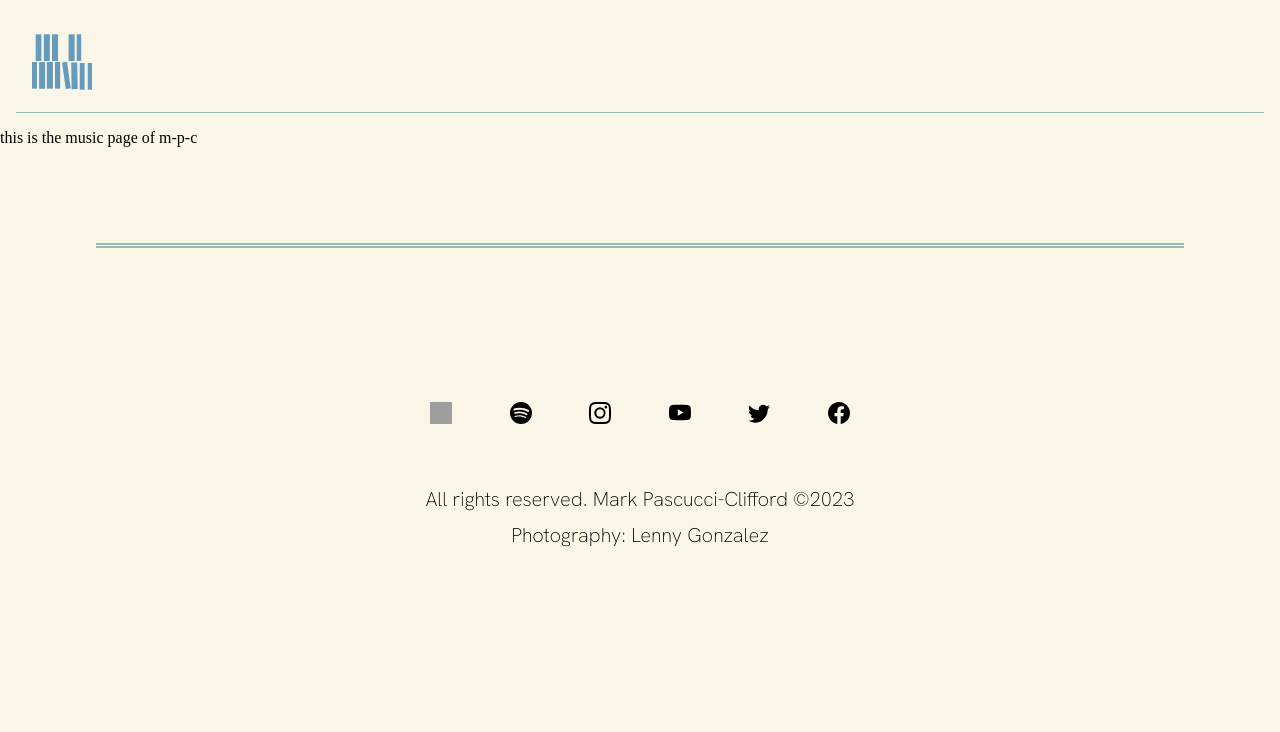
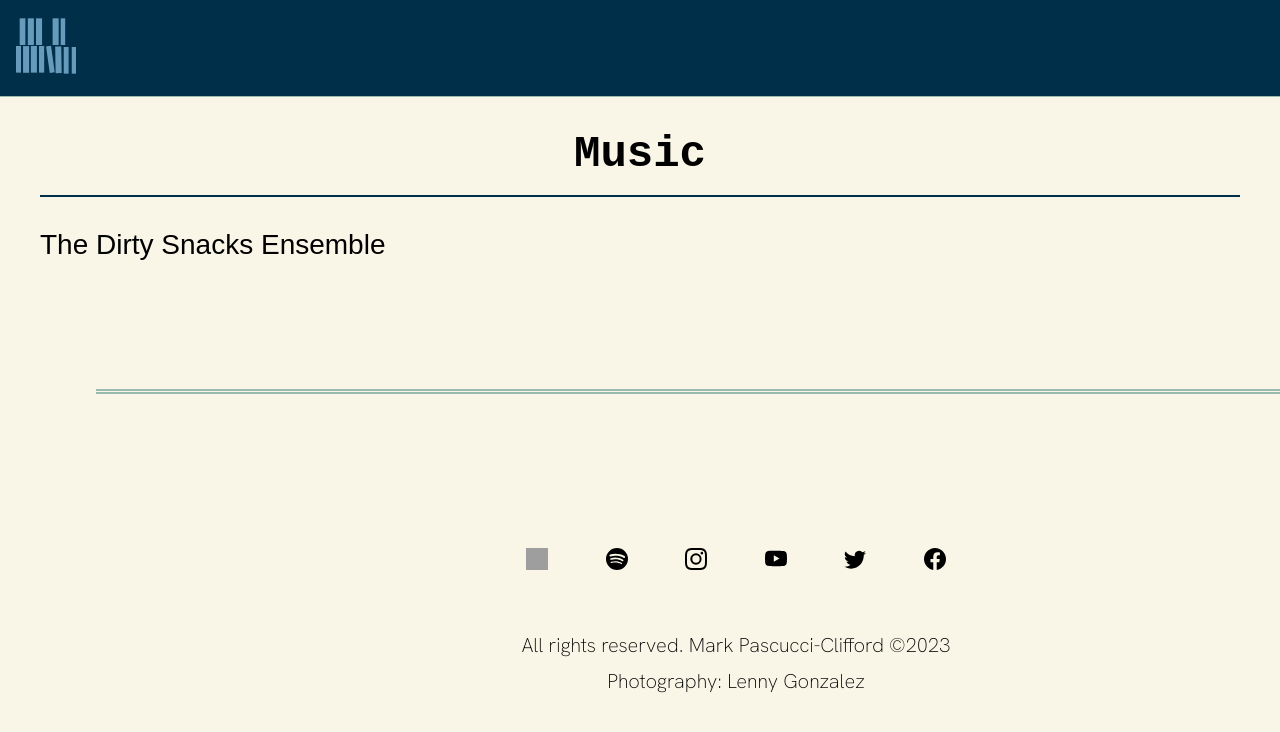
Before and after one commit to skymouse85/m-p-c-music, a Next.js app: page /music in a window 1280 px wide. Shown: the top 732 px of the page. Built offline with nearby package versions, Linux system fonts and the light colour scheme; grey boxes are pictures that could not be loaded.

Commit message:
music.js updates

```diff
--- a/components/Header.js
+++ b/components/Header.js
@@ -30,7 +30,9 @@ export default function Header() {
                     <Link href="/bio">about</Link>
 
                 </li>
-                <li>music</li>
+                <li>
+                    <Link href='/music'>music</Link>
+                </li>
                 <li>shows</li>
                 <li>projects</li>
                 <li>contact</li>
--- a/pages/music.js
+++ b/pages/music.js
@@ -1,17 +1,21 @@
 import SmHeader from "@/components/SmHeader"
 import styles from "@/styles/Home.module.css"
 import Footer from "@/components/Footer"
+import { neueMachina, raleway, robotoMono, hankenGrotesk, montserrat, interTight } from "@/styles/fonts";
 
 export default function Music() {
     return (
         <>
-         <div className={styles.sm_header}>
-                <SmHeader />
+            <div className={styles.sm_header}>
+                    <SmHeader />
             </div>
-        <div>
-            <p>this is the music page of m-p-c</p>
-        </div>
-        <Footer/>
+           <main className={styles.nonIndex}>
+                <h1>Music</h1>
+                <div className={styles.musicContent}>
+                    <h2>The Dirty Snacks Ensemble</h2>
+                </div>
+           </main>
+            <Footer/>
         </>
     )
 }
--- a/styles/Home.module.css
+++ b/styles/Home.module.css
@@ -27,10 +27,26 @@
   flex-direction: column;
   justify-content: space-between;
   align-items: center;
-  padding: 6rem;
+  padding: 2rem;
   margin-left: 30px;
   margin-right: 30px;
   min-height:fit-content
+}
+
+.musicContent {
+  display: grid;
+  grid-template-columns: 600px 600px;
+  padding-top: 2rem;
+  text-align: left;
+}
+
+.nonIndex h1 {
+  font-size: 2.75rem;
+  border-bottom: 2px solid var(--secondary-bg-color);
+  min-width: 1200px;
+  max-width: 1140px;
+  text-align: center;
+  padding-bottom: 1rem;
 }
 
 .nonIndex p{
@@ -81,8 +97,10 @@
 
 .sm_header div{
   padding: 1rem;
-  margin: 1rem;
-  border-bottom: solid .5px var(--accent-secondary)
+  /* margin: 1rem; */
+  border-bottom: solid .5px var(--accent-secondary);
+  background-color: var(--secondary-bg-color)
+
 }
 
 /*! use min height to give comfy space for section to breathe and become scrolly */
@@ -132,7 +150,8 @@
   justify-content: center;
   align-items: center;
   /* color: var(--accent-secondary); */
-  border-top: thick double var(--accent-secondary) ;
+  border-top: thick double  var(--accent-secondary);
+  min-width: 100%;
 
 }
 
--- a/styles/fonts.js
+++ b/styles/fonts.js
@@ -1,4 +1,4 @@
-import { Raleway, Hanken_Grotesk, Montserrat, Roboto_Mono } from "next/font/google";
+import { Raleway, Hanken_Grotesk, Montserrat, Roboto_Mono, Inter_Tight } from "next/font/google";
 import localFont from "next/font/local";
 
 
@@ -22,5 +22,11 @@ const robotoMono = Roboto_Mono({
     weight: ['300', '400', '600', '700']
 });
 
+const interTight = Inter_Tight({
+    subsets: ['latin'],
+    weight: ['400']
+})
 
-export { raleway, hankenGrotesk, montserrat, robotoMono};
+
+
+export { raleway, hankenGrotesk, montserrat, robotoMono, interTight};
--- a/styles/globals.css
+++ b/styles/globals.css
@@ -6,6 +6,7 @@
     'Fira Mono', 'Droid Sans Mono', 'Courier New', monospace;
 
   --main-bg-color: #f9f6e7;
+  --secondary-bg-color:#003049;
   --text-primary: #010101;
   --accent-primary: #ff5252;
   --accent-secondary: #99bbad;
@@ -63,6 +64,20 @@ a {
   color: inherit;
   text-decoration: none;
 }
+h1 {
+  font-family: 'robotoMono', monospace;
+  font-weight: 600;
+}
+
+h2 {
+  font-family: 'interTight', sans-serif;
+  font-weight: 400;
+  font-size: 1.75rem;
+}
+
+p {
+  font-family: 'raleway', sans-serif;
+}
 
 @media (prefers-color-scheme: dark) {
   html {
```
